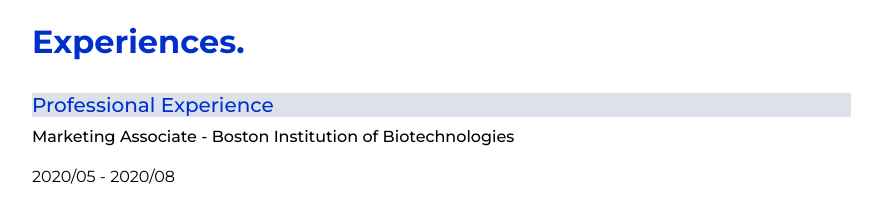
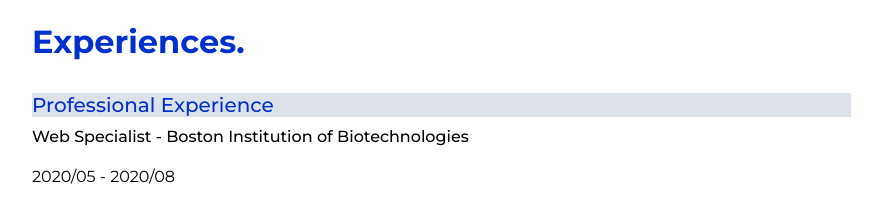
Before and after one commit to wc1784/cityincity, a plain HTML site: page index.html in a window 1280 px wide. Shown: the part 1540-1755 px from the top of the page, without its empty margins (96-978 px from the left). Drawn offline with nearby package versions, Linux system fonts and the light colour scheme.

Commit message:
Add files via upload

```diff
--- a/index.html
+++ b/index.html
@@ -114,7 +114,7 @@
         </div>
         <div class="experience-content">
             <h5>Professional Experience</h5>
-            <p style="font-weight: 500;color: black;">Marketing Associate - Boston Institution of Biotechnologies </p>
+            <p style="font-weight: 500;color: black;">Web Specialist - Boston Institution of Biotechnologies </p>
             <p style="color: black;">2020/05 - 2020/08</p>
             <ul class="experiece-1 list-group list-group-flush">
                 <li class="list-group-item">Managed and created all development stages of <b>a company website</b>, from initial server configuration to web
```
